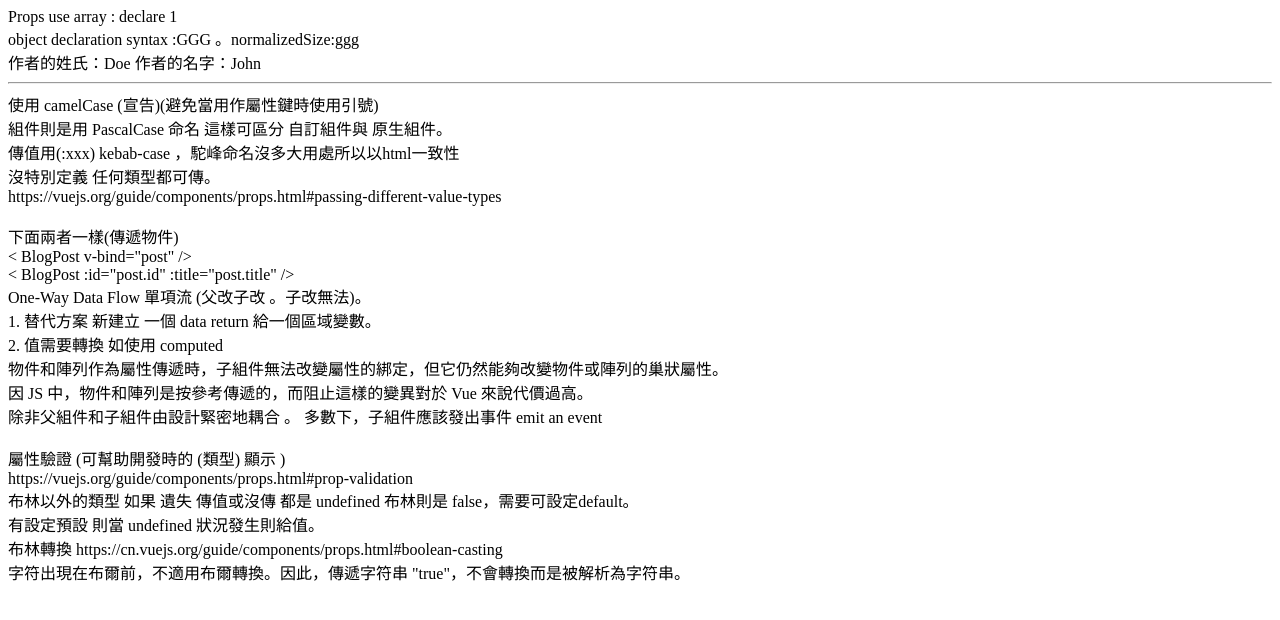
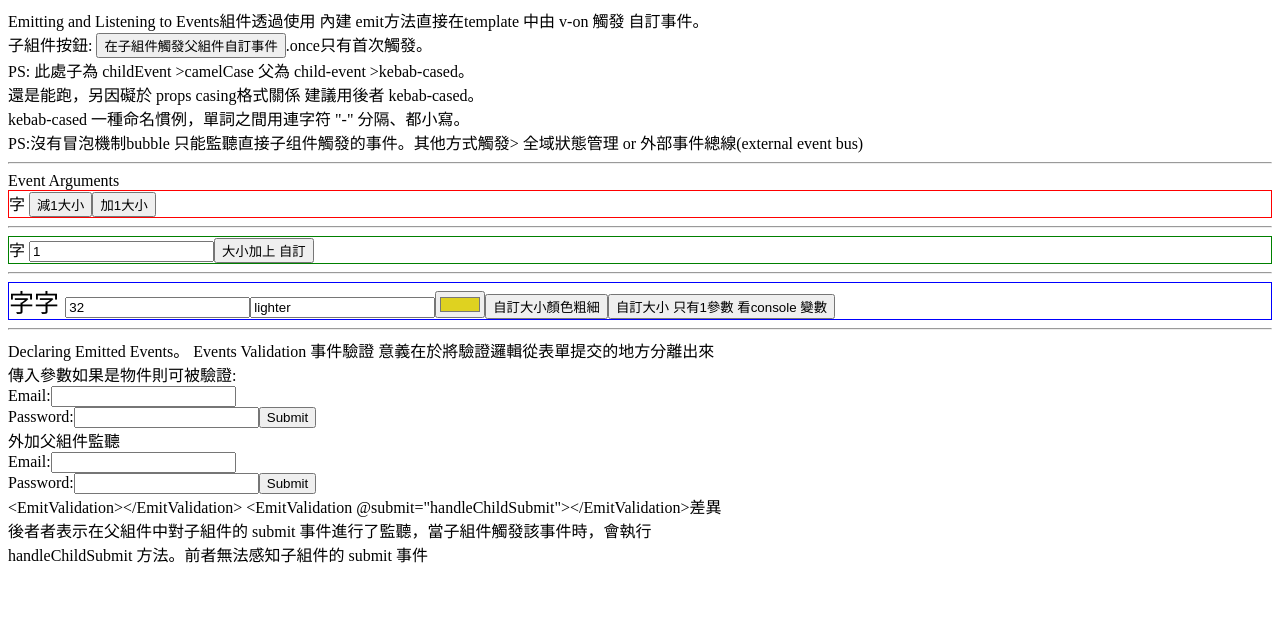
Before and after one commit to leo41271/Vue3-Official-Doc-Learn, a Vue app in the folder Vue3-Official-Doc-Learn/: page / in a window 1280 px wide. Shown: the top 620 px of the page. Built offline with nearby package versions, Linux system fonts and the light colour scheme.

Commit message:
18-Components-Events-comAPI : basic 、Event Arguments 、 父監聽子組件+Declaring Emitted Events ， 無TS部分， 可往回參考筆記op中裡面對com的補充

```diff
--- a/Vue3-Official-Doc-Learn/src/App.vue
+++ b/Vue3-Official-Doc-Learn/src/App.vue
@@ -1,5 +1,5 @@
 <script setup>
-import ComponentsProps from "@/pages/com-doc/App-components-props.vue"
+import ComponentsEvents from "@/pages/com-doc/App-components-events.vue"
 </script>
 <script>
 export default {
@@ -10,6 +10,6 @@ export default {
 }
 </script>
 <template>
-  <ComponentsProps />
+  <ComponentsEvents />
 </template>
 <style scoped></style>
--- /dev/null
+++ b/Vue3-Official-Doc-Learn/src/components/com-doc/components-events-docs/EmitArgument.vue
@@ -0,0 +1,21 @@
+<template><!-- EmitArgument.vue -->
+    <button @click="emitIncreaseBy">
+        <slot>加1大小</slot>
+    </button>
+</template>
+<script setup>
+import { defineEmits } from 'vue';
+// 定義要發出的事件
+const emit = defineEmits(['increaseBy']);
+// 方法：發出增加數量的事件
+const emitIncreaseBy = () => {
+    emit('increaseBy', 1);
+};
+</script>
+<!-- <template>
+    <button @click="$emit('increaseBy', 1)">
+        <slot>加1大小</slot>
+    </button>
+</template>
+<script>
+</script> -->
--- /dev/null
+++ b/Vue3-Official-Doc-Learn/src/components/com-doc/components-events-docs/EmitArgument2.vue
@@ -0,0 +1,18 @@
+<template><!-- EmitArgument2.vue -->
+    <button @click="emitChangeSize">
+        大小加上 自訂
+    </button>
+</template>
+<script setup>
+import { defineProps, defineEmits } from 'vue';
+// 定義 Props
+const props = defineProps({
+    fontSizeN: { type: Number, default: 1 }
+});
+// 定義要發出的事件
+const emit = defineEmits(['changeSize']);
+// 方法：發出改變大小的事件
+const emitChangeSize = () => {
+    emit('changeSize', props.fontSizeN);
+};
+</script>
--- /dev/null
+++ b/Vue3-Official-Doc-Learn/src/components/com-doc/components-events-docs/EmitArgument3.vue
@@ -0,0 +1,29 @@
+<template><!-- EmitArgument3.vue -->
+    <button @click="emitMultiArgument">
+        <slot>自訂大小顏色粗細</slot>
+    </button>
+</template>
+<script setup>
+import { defineProps, defineEmits } from 'vue';
+// 定義 Props
+const props = defineProps({
+    fontSizeN2: {
+        type: Number,
+        default: 1,
+    },
+    fontColor: {
+        type: String,
+        default: "#ff0000",
+    },
+    fontWeight: {
+        type: String,
+        default: "normal", // 默認值設置為 normal
+    },
+});
+// 定義要發出的事件
+const emit = defineEmits(['emitMultiArgument']);
+// 方法：發出多個參數的事件
+const emitMultiArgument = () => {
+    emit('emitMultiArgument', props.fontSizeN2, props.fontColor, props.fontWeight);
+};
+</script>
--- /dev/null
+++ b/Vue3-Official-Doc-Learn/src/components/com-doc/components-events-docs/EmitBasicUse.vue
@@ -0,0 +1,13 @@
+<template><!-- EmitBasicUse.vue -->
+    <button @click="emitEventToParent">在子組件觸發父組件自訂事件</button>
+</template>
+<script setup>
+import { defineEmits } from 'vue';
+// 定義要發出的事件
+const emit = defineEmits(['childEvent']);
+// 方法：觸發父組件事件
+// const emitEventToParent = () => { emit('childEvent'); };//兩者一樣
+function emitEventToParent() {
+    emit('childEvent');
+}
+</script>
--- /dev/null
+++ b/Vue3-Official-Doc-Learn/src/components/com-doc/components-events-docs/EmitValidation.vue
@@ -0,0 +1,39 @@
+<template><!-- EmitValidation.vue -->
+    <form @submit.prevent="submitForm">
+        <slot>傳入參數如果是物件則可被驗證:</slot> <br>
+        <label for="email">Email:</label>
+        <input type="email" id="email" v-model="email"><br>
+        <label for="password">Password:</label>
+        <input type="password" id="password" v-model="password">
+        <button type="submit">Submit</button>
+    </form>
+</template>
+
+<script setup>
+import { ref } from 'vue';
+
+// 定義 Props
+const email = ref('');
+const password = ref('');
+
+// 定義要發出的事件
+const emit = defineEmits({
+    click: null, // 不進行驗證
+    // 驗證 submit 事件
+    submit: ({ email, password }) => {
+        console.log(email, password);
+        if (email && password) {
+            window.alert(`${email}, ${password}`);
+            return true;
+        } else {
+            console.warn('無效提交 Invalid submit event payload!');
+            return false;
+        }
+    }
+});
+
+// 方法：提交表單
+const submitForm = () => {
+    emit('submit', { email: email.value, password: password.value });
+};
+</script>
--- /dev/null
+++ b/Vue3-Official-Doc-Learn/src/pages/com-doc/App-components-events.vue
@@ -0,0 +1,84 @@
+<script setup>
+import { ref } from 'vue';
+import EmitBasicUse from '@/components/com-doc/components-events-docs/EmitBasicUse.vue';
+import EmitArgument from '@/components/com-doc/components-events-docs/EmitArgument.vue';
+import EmitArgument2 from '@/components/com-doc/components-events-docs/EmitArgument2.vue';
+import EmitArgument3 from '@/components/com-doc/components-events-docs/EmitArgument3.vue';
+import EmitValidation from '@/components/com-doc/components-events-docs/EmitValidation.vue';
+
+const messageFromChild = ref('.once只有首次觸發。');
+const wordSize = ref(1);
+const changeSizeN = ref(1);
+// 預設值參數
+const ChangeSizeTo = ref(32);
+const Color = ref("#dfd220");// #dfd220
+const Weight = ref("lighter");// 數字可填100~900
+// 字的預設值
+const wordChangeSizeTo = ref(25);
+const wordColor = ref("");
+const wordWeight = ref("");
+const content = ref(`<EmitValidation></EmitValidation> <EmitValidation @submit="handleChildSubmit"></EmitValidation>差異`);
+
+const childEventEmitParentsMethod = () => {
+    messageFromChild.value += '子自訂事件被觸發於父執行自訂所對應的方法！';
+};
+
+const changeFontSize = (n) => {
+    wordSize.value += n
+};
+
+const changeWord = (size, color, weight) => {
+    wordChangeSizeTo.value = size;
+    wordColor.value = color;
+    wordWeight.value = weight;
+    console.log(size, color, weight);
+};
+
+const handleChildSubmit = (payload) => {
+    // payload 參數表示從子組件傳遞過來的資料。
+    // payload 非特定名稱，是通用命名慣例，表示從子組件傳遞給父組件的資料。
+    console.log('Received submit event from child component with payload:', payload);
+};
+</script>
+<template>
+    Emitting and Listening to Events組件透過使用 內建 emit方法直接在template 中由 v-on 觸發 自訂事件。<br />
+    子組件按鈕:
+    <EmitBasicUse @child-event.once="childEventEmitParentsMethod" />{{ messageFromChild }}<br>
+    PS: 此處子為 childEvent >camelCase 父為 child-event >kebab-cased。<br>
+    還是能跑，另因礙於 props casing格式關係 建議用後者 kebab-cased。<br>
+    kebab-cased 一種命名慣例，單詞之間用連字符 "-" 分隔、都小寫。<br>
+    PS:沒有冒泡機制bubble 只能監聽直接子组件觸發的事件。其他方式觸發> 全域狀態管理 or 外部事件總線(external event bus)
+    <hr>
+    Event Arguments
+    <div :style="{ fontSize: wordSize + 'em', border: '1px solid red' }">
+        字
+        <EmitArgument @increase-by="(n) => wordSize -= n">減1大小</EmitArgument>
+        <EmitArgument @increase-by="changeFontSize" />
+    </div>
+    <hr>
+    <div :style="{ fontSize: wordSize + 'em', border: '1px solid green' }">
+        字
+        <input type="number" v-model="changeSizeN">
+        <EmitArgument2 @change-size="changeFontSize" :fontSizeN="changeSizeN" />
+    </div>
+    <hr>
+    <div
+        :style="{ fontSize: wordChangeSizeTo + 'px', fontWeight: wordWeight, color: wordColor, border: '1px solid blue' }">
+        字字
+        <input type="number" v-model="ChangeSizeTo" placeholder="輸入字的大小">
+        <input type="string" v-model="Weight" placeholder="輸入bold lighter 或數字100~900">
+        <input type="color" v-model="Color">
+        <EmitArgument3 @emit-multi-argument="changeWord" :fontSizeN2="ChangeSizeTo" :fontColor="Color"
+            :fontWeight="Weight" />
+        <EmitArgument3 @emit-multi-argument="changeWord" :fontSizeN2="ChangeSizeTo">自訂大小 只有1參數 看console 變數
+        </EmitArgument3>
+    </div>
+    <hr>
+    Declaring Emitted Events。
+    Events Validation 事件驗證 意義在於將驗證邏輯從表單提交的地方分離出來
+    <EmitValidation></EmitValidation>
+    <EmitValidation @submit="handleChildSubmit">外加父組件監聽</EmitValidation>
+    {{ content }} <br>
+    後者者表示在父組件中對子組件的 submit 事件進行了監聽，當子組件觸發該事件時，會執行 <br>
+    handleChildSubmit 方法。前者無法感知子組件的 submit 事件 <br>
+</template>
```
